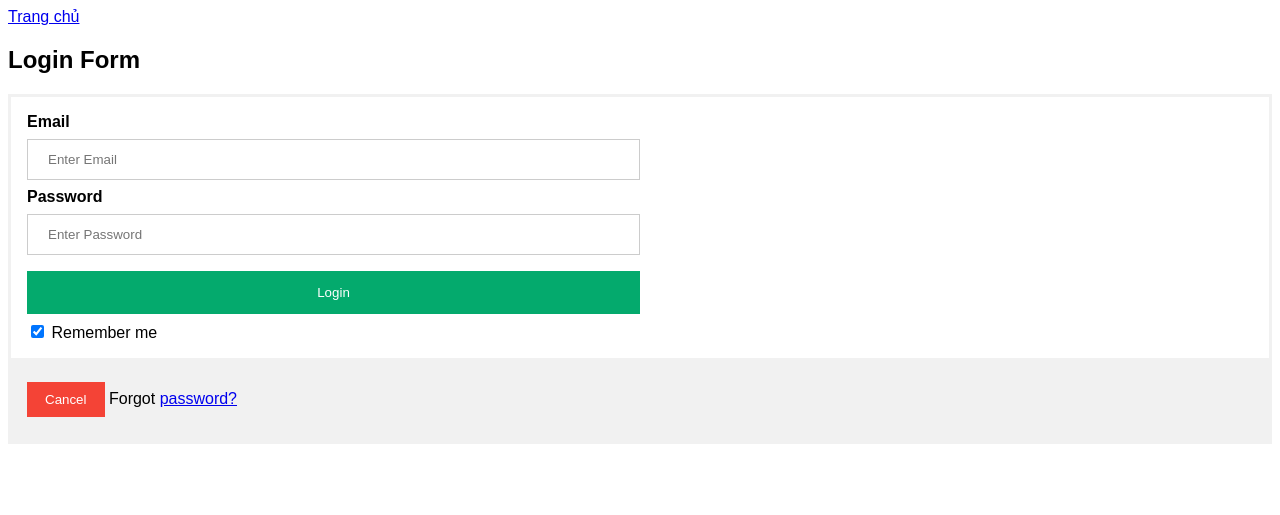
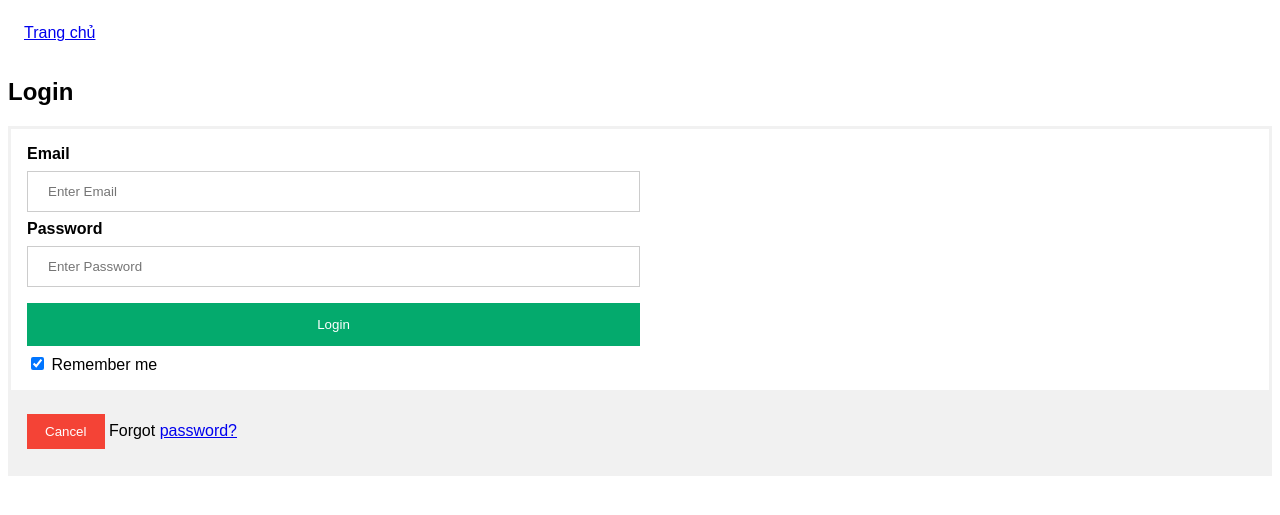
Before and after one commit to Diend1509/NEWS_page, a PHP site: page /signin.php in a window 1280 px wide. Shown: the top 515 px of the page. Run offline with PHP 8.4, Linux system fonts and the light colour scheme.

Commit message:
Update signin.php

```diff
--- a/signin.php
+++ b/signin.php
@@ -64,15 +64,23 @@ span.password {
      width: 100%;
   }
 }
+a:hover {
+  background-color: violet;
+}
 </style>
 </head>
 <body>
-	<a href="index.php">Trang chủ</a>
+  <div class="container">
+    <a href="index.php">Trang chủ</a>
+  </div>
+
+
+
 	<?php if ( isset($_GET['error']) ) {
  	echo $_GET['error'];
  } ?>
 
-<h2>Login Form</h2>
+<h2>Login</h2>
 
 <form action="process_signin.php" method="post">
 
```
